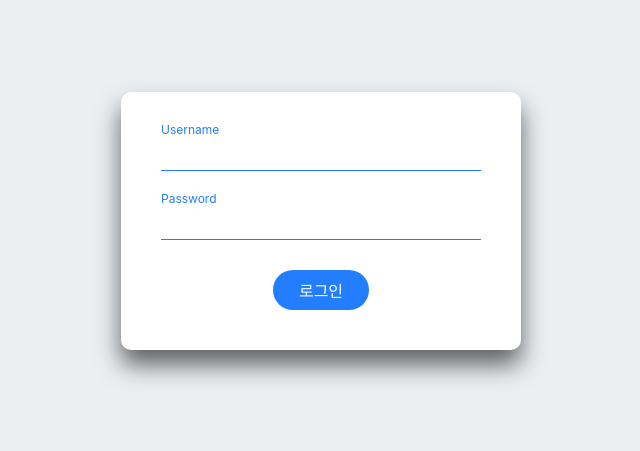
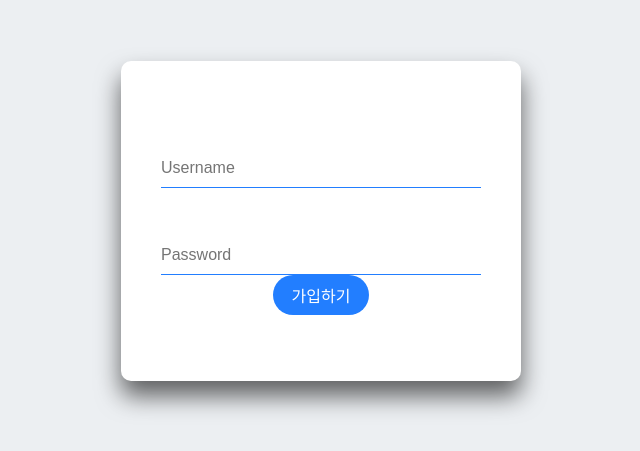
Before and after one commit to oyeon-kwon/SNS-toyproject, a React (Create React App) app in the folder client/: page / in a window 1280 px wide. Shown: the part 179-630 px from the top of the page, without its empty margins (319-959 px from the left). Built offline with nearby package versions, Linux system fonts and the light colour scheme.

Commit message:
Add: 회원가입 기능 구현

```diff
--- a/client/src/App.js
+++ b/client/src/App.js
@@ -1,9 +1,10 @@
 import React, { useState, useEffect } from 'react';
 import './App.css';
+import Signup from './Signup';
 import Login from './Login';
 import Feed from './Feed';
 import PostInput from './PostInput';
-import postList from './Data';
+import postList from './postData';
 
 function App() {
 
@@ -17,9 +18,10 @@ function App() {
 
   return (
     <div className="App">
-      <Login />
-      {/* <PostInput posts={posts} setPosts={setPosts}/>
-      <Feed posts={posts} /> */}
+      <Signup />
+      {/* <Login /> */}
+      {/* <PostInput posts={posts} setPosts={setPosts}/> */}
+      {/* <Feed posts={posts} /> */}
     </div>
   );
 }
--- a/client/src/Login.js
+++ b/client/src/Login.js
@@ -1,6 +1,10 @@
 import './login.css';
+import userList from './userData';
 
 function Login() {
+
+  // TODO: 기능 구현
+
   return (
     <div>
         <form>
--- /dev/null
+++ b/client/src/Signup.js
@@ -0,0 +1,80 @@
+import React, { useState, useEffect, useRef } from "react";
+import "./signup.css";
+import userList from './userData';
+
+function Signup() {
+
+  const [username, setUsername] = useState("")
+  const [password, setPassword] = useState("")
+
+  const usernameDesc = useRef();
+  const passwordDesc = useRef();
+
+  const getInputUsername = (e) => {
+    let inputUsername = e.target.value
+
+    for(let i=0; i<userList.length; i++) {
+        if(userList[i].username === inputUsername) {
+            usernameDesc.current.style.display = "inline-block"
+            usernameDesc.current.style.position = "relative"
+            setUsername("")
+        } else {
+            usernameDesc.current.style.display = "none"
+            setUsername(inputUsername)
+        }
+    }
+  }
+
+  const getInputPassword = (e) => {
+    let inputPassword = e.target.value
+
+    if(inputPassword.length < 4) {
+        passwordDesc.current.style.display = "inline-block"
+        setPassword("")
+    } else {
+        passwordDesc.current.style.display = "none"
+        setPassword(inputPassword)
+    }
+    console.log(password)
+  }
+
+  const registUser = () => {
+      if(username && password) {
+        userList.push({
+            "username": username,
+            "password": password
+        })
+        setUsername("")
+        setPassword("")
+      }
+  }
+
+  const enterKey = () => {
+    if(window.event.keyCode === 13) {
+        if(username && password) {
+            userList.push({
+                "username": username,
+                "password": password
+            })
+            setUsername("")
+            setPassword("")
+        }
+    }
+  }
+
+  return (
+    <div>
+        <form>
+            <div className="signup-box">
+                <input type="text" placeholder="Username" className="signup-input" onChange={getInputUsername} onKeyPress={enterKey} value={username} />
+                <div className="username confirm-desc" ref={usernameDesc} >이미 사용 중인 닉네임입니다.</div>
+                <input type="password" placeholder="Password" className="signup-input"  onChange={getInputPassword} onKeyPress={enterKey} />
+                <div className="password confirm-desc" ref={passwordDesc} >비밀번호는 4자리 이상이어야 합니다.</div>
+                <div className="submit-button" onClick={registUser}>가입하기</div>
+            </div>
+        </form>
+    </div>
+  );
+}
+
+export default Signup;
--- /dev/null
+++ b/client/src/signup.css
@@ -0,0 +1,31 @@
+.signup-box {
+    position: absolute;
+    top: 50%;
+    left: 50%;
+    width: 400px;
+    padding: 40px;
+    transform: translate(-50%, -50%);
+    background: #ffffff;
+    box-sizing: border-box;
+    box-shadow: 0 15px 25px rgba(0,0,0,.6);
+    border-radius: 10px;
+    color: #227eff;
+    height: 40%;
+}
+
+.signup-input {
+    width: 100%;
+    padding: 10px 0;
+    font-size: 16px;
+    border: none;
+    border-bottom: 1px solid #227eff;
+    outline: none;
+    background: transparent;
+    margin-top: 3rem;
+}
+
+.confirm-desc {
+    display: none;
+    font-size: 0.7rem;
+    color: red;
+}
--- /dev/null
+++ b/client/src/userData.js
@@ -0,0 +1,8 @@
+const userList = [
+    {
+        "username": "oana",
+        "password": "1234"
+    }
+]
+
+export default userList;
```
Also changed, not shown: client/src/postData.js (renamed from client/src/Data.js).
